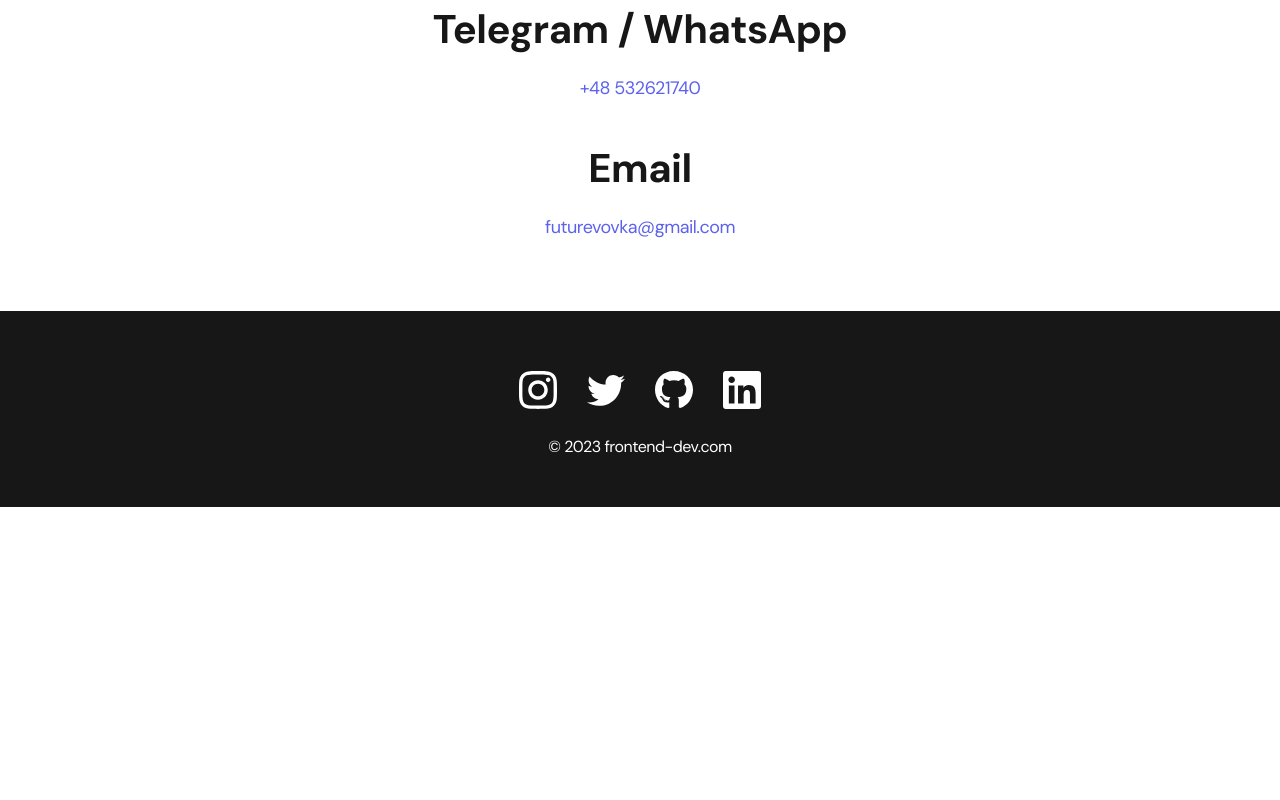
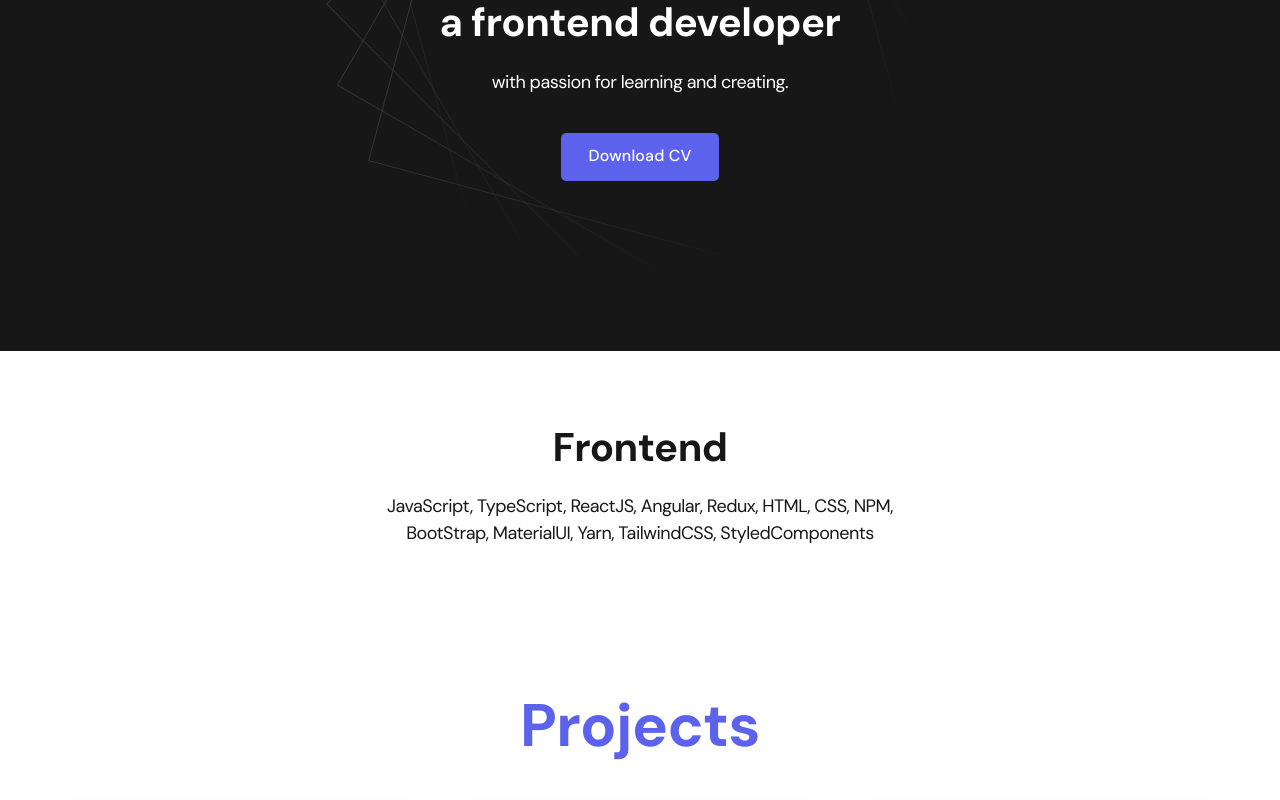
Before and after one commit to vk-workshop/portfolio, a React (Create React App) app: page / in a window 1280 px wide. Shown: the part 420-1220 px from the top of the page. Before the commit the page ends 927 px from the top, so only its background shows below. Built offline with nearby package versions, Linux system fonts and the light colour scheme.

Commit message:
created
 created Project component

```diff
--- a/src/App.js
+++ b/src/App.js
@@ -10,8 +10,8 @@
     <div className="App">
       <Navbar />
 
-      {/* <Home /> */}
-      {/* <Projects /> */}
+      <Home />
+      <Projects />
       <Contacts />
       <Footer />
     </div>
```
Also changed, not shown: src/components/project/Project.js (added, +14 -0 lines), src/components/project/Project.css (added).
